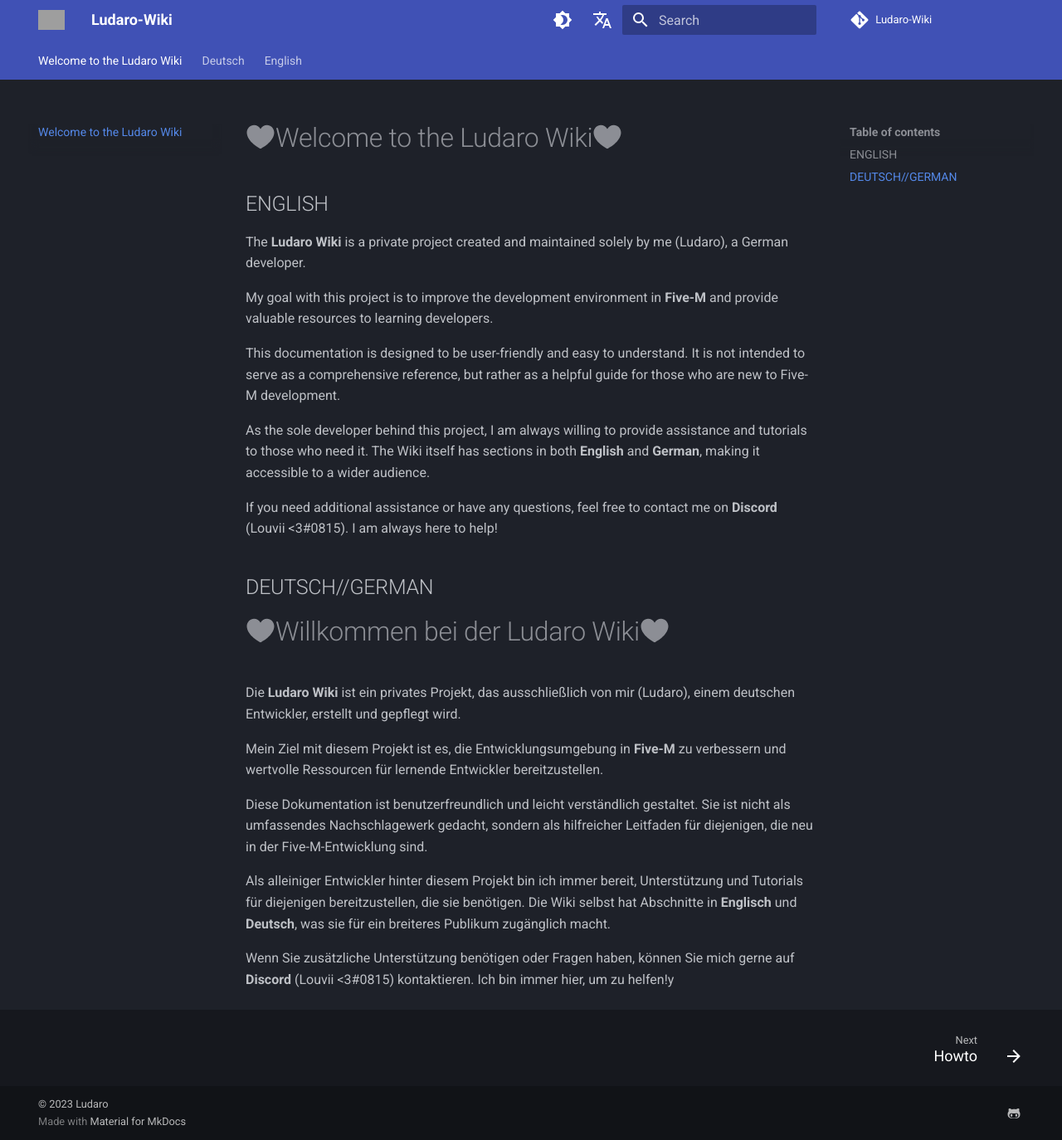
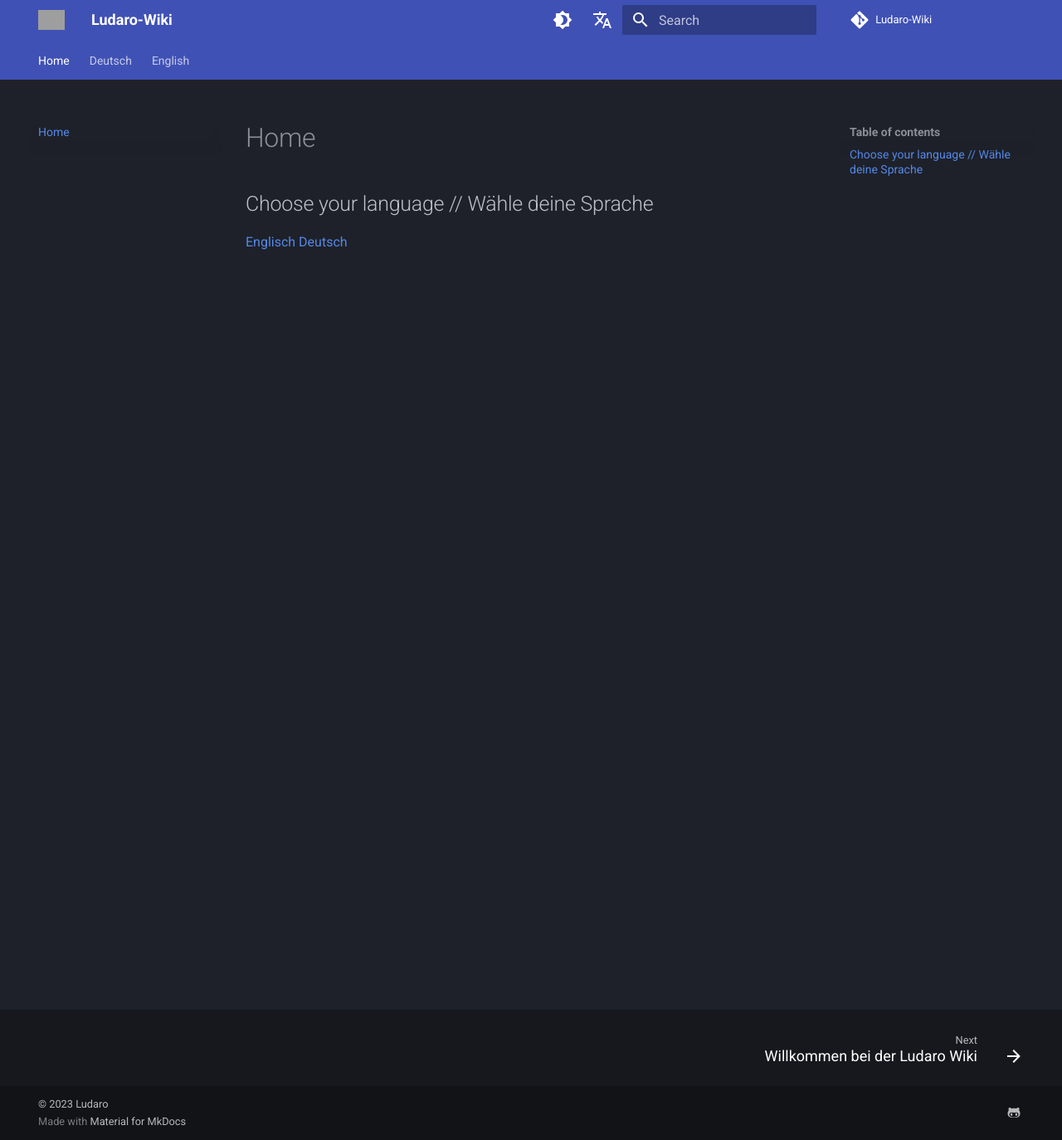
Before and after one commit to waschmaschvanlu/mkdocs-Ludaro-Wiki, an MkDocs documentation site: the page built from docs/index.md, in a window 1280 px wide and 1374 px high. Shown: the whole window at 83% size. Built offline with MkDocs 1.6.1 and Material for MkDocs 9.7.7, drawn with Linux system fonts in a browser that asks for light colours; comment, search, counter and statistics services are not loaded; the version menu is left out; grey boxes are pictures that could not be loaded.

Commit message:
made translation work i hope?

```diff
--- a/docs/index.md
+++ b/docs/index.md
@@ -1,29 +1,4 @@
 
-#:octicons-heart-fill-24:{.heart}Welcome to the Ludaro Wiki:octicons-heart-fill-24:{.heart}
-
-## ENGLISH
-
-The **Ludaro Wiki** is a private project created and maintained solely by me (Ludaro), a German developer.
-
-My goal with this project is to improve the development environment in **Five-M** and provide valuable resources to learning developers.
-
-This documentation is designed to be user-friendly and easy to understand. It is not intended to serve as a comprehensive reference, but rather as a helpful guide for those who are new to Five-M development.
-
-As the sole developer behind this project, I am always willing to provide assistance and tutorials to those who need it. The Wiki itself has sections in both **English** and **German**, making it accessible to a wider audience.
-
-If you need additional assistance or have any questions, feel free to contact me on **Discord** (Louvii <3#0815). I am always here to help!
-
-
-## DEUTSCH//GERMAN
-
-#:octicons-heart-fill-24:{.heart}Willkommen bei der Ludaro Wiki:octicons-heart-fill-24:{.heart}
-
-Die **Ludaro Wiki** ist ein privates Projekt, das ausschließlich von mir (Ludaro), einem deutschen Entwickler, erstellt und gepflegt wird.
-
-Mein Ziel mit diesem Projekt ist es, die Entwicklungsumgebung in **Five-M** zu verbessern und wertvolle Ressourcen für lernende Entwickler bereitzustellen.
-
-Diese Dokumentation ist benutzerfreundlich und leicht verständlich gestaltet. Sie ist nicht als umfassendes Nachschlagewerk gedacht, sondern als hilfreicher Leitfaden für diejenigen, die neu in der Five-M-Entwicklung sind.
-
-Als alleiniger Entwickler hinter diesem Projekt bin ich immer bereit, Unterstützung und Tutorials für diejenigen bereitzustellen, die sie benötigen. Die Wiki selbst hat Abschnitte in **Englisch** und **Deutsch**, was sie für ein breiteres Publikum zugänglich macht.
-
-Wenn Sie zusätzliche Unterstützung benötigen oder Fragen haben, können Sie mich gerne auf **Discord** (Louvii <3#0815) kontaktieren. Ich bin immer hier, um zu helfen!y
+## Choose your language // Wähle deine Sprache ##
+[Englisch](https://waschmaschvanlu.github.io/mkdocs-Ludaro-Wiki/english)
+[Deutsch](https://waschmaschvanlu.github.io/mkdocs-Ludaro-Wiki/deutsch)
```
Also changed, not shown: docs/deutsch/index.md (added, +11 -0 lines), docs/english/index.md (added, +11 -0 lines).
